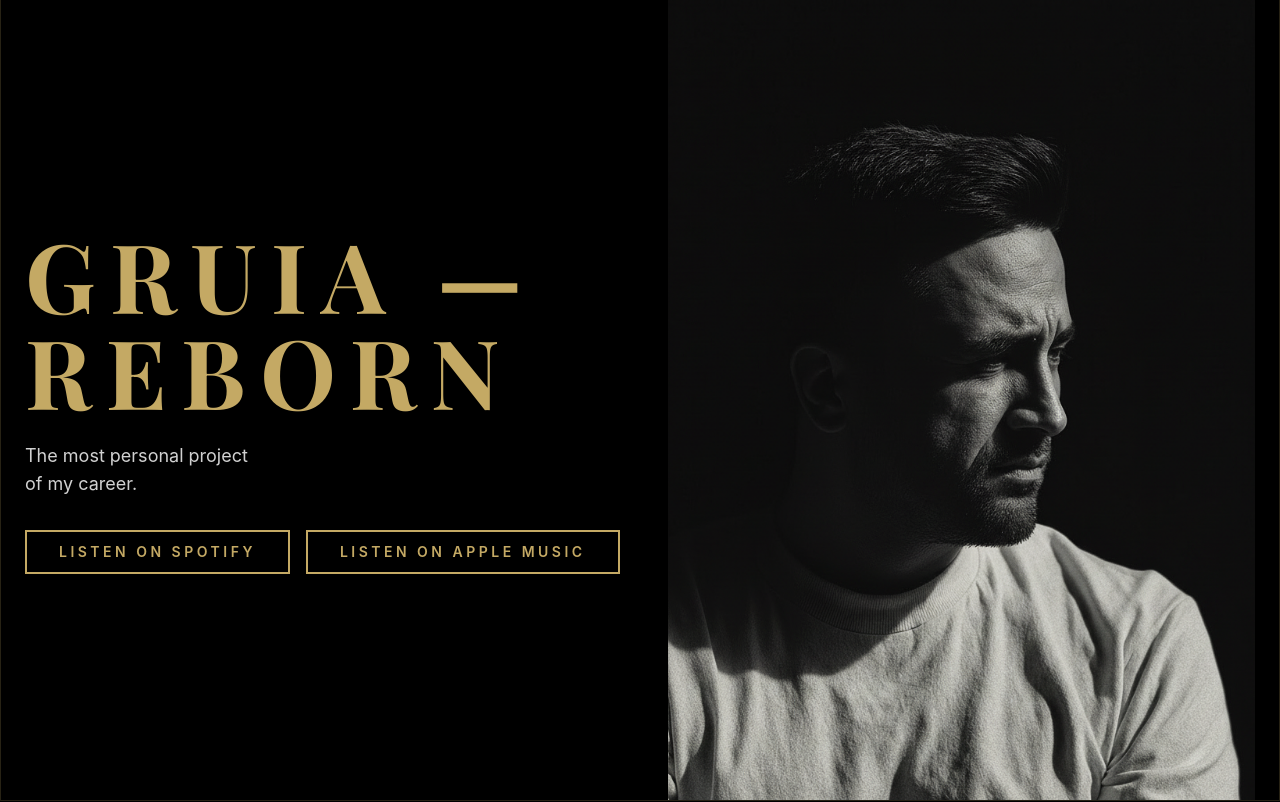
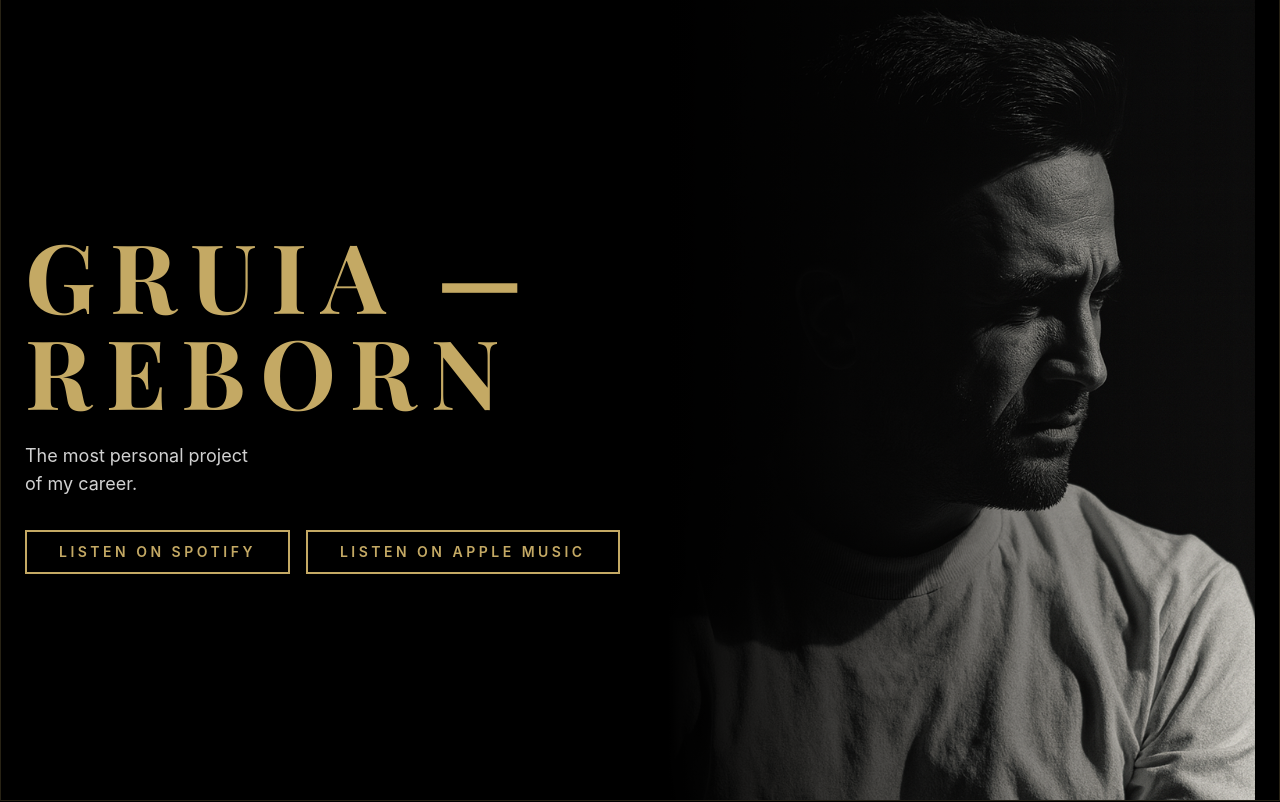
Before and after one commit to Ioioiog/gruia-reborn, a React (Vite) app: page / in a window 1280 px wide. Shown: the top 802 px of the page. Built offline with nearby package versions, Linux system fonts and the light colour scheme; the HTML template or start-up script is replaced by a standard one.

Commit message:
Reverted to commit 7b88dfa0591fa25079370c50a1f1a61cd4de3f4d

```diff
--- a/src/components/HeroSection.tsx
+++ b/src/components/HeroSection.tsx
@@ -1,5 +1,5 @@
 import { Button } from "@/components/ui/button";
-import heroImage from "@/assets/hero-portrait-black-bg.jpg";
+import heroImage from "@/assets/hero-portrait.jpg";
 
 const HeroSection = () => {
   return (
@@ -47,6 +47,7 @@ const HeroSection = () => {
               alt="Mihai Gruia"
               className="absolute inset-0 w-full h-full object-cover object-[70%_30%]"
             />
+            <div className="absolute inset-0 bg-gradient-to-r from-black via-black/50 to-transparent pointer-events-none z-10" />
           </div>
         </div>
       </div>
```
Also changed, not shown: src/assets/hero-portrait-black-bg.jpg (deleted).
